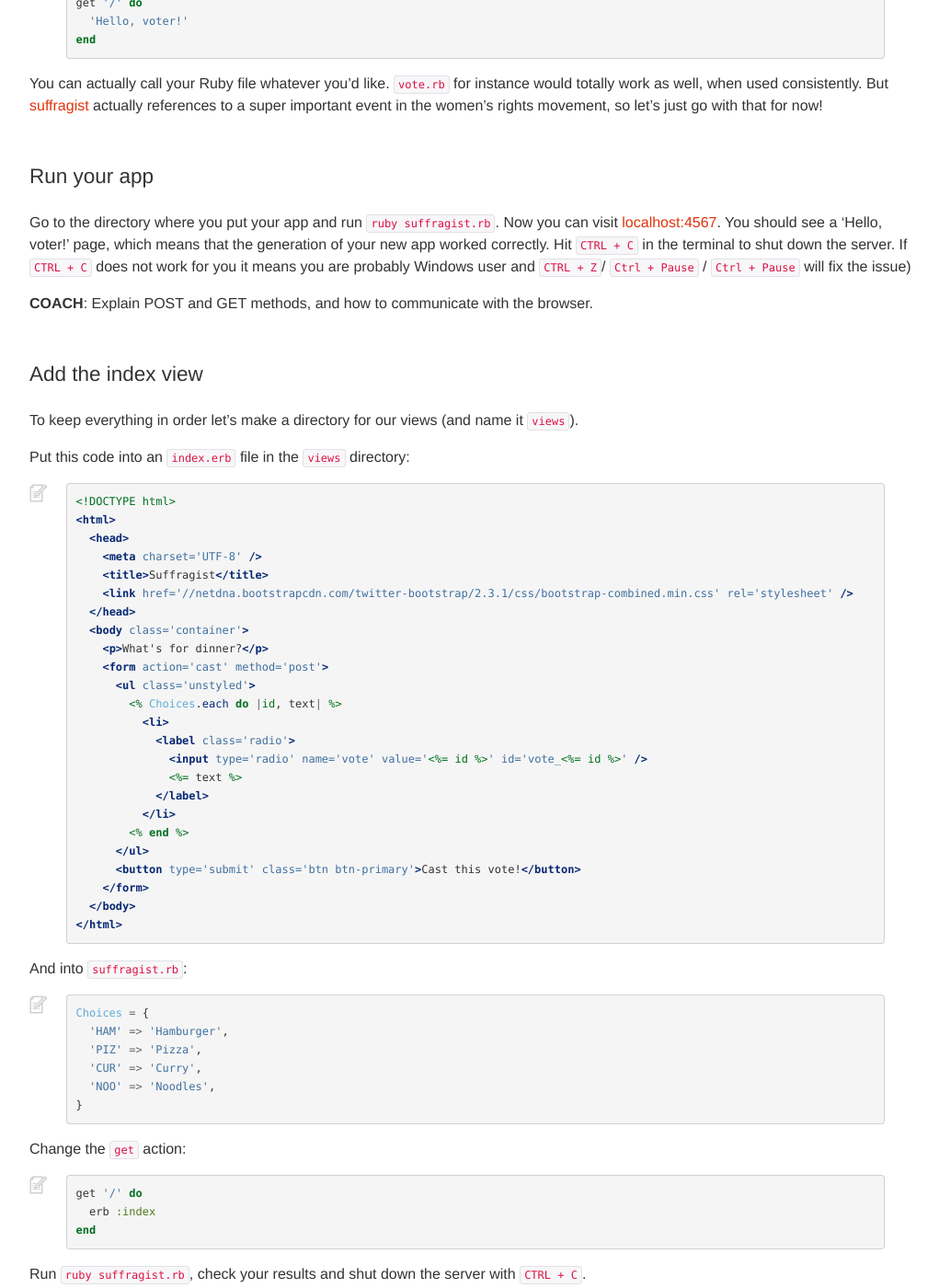
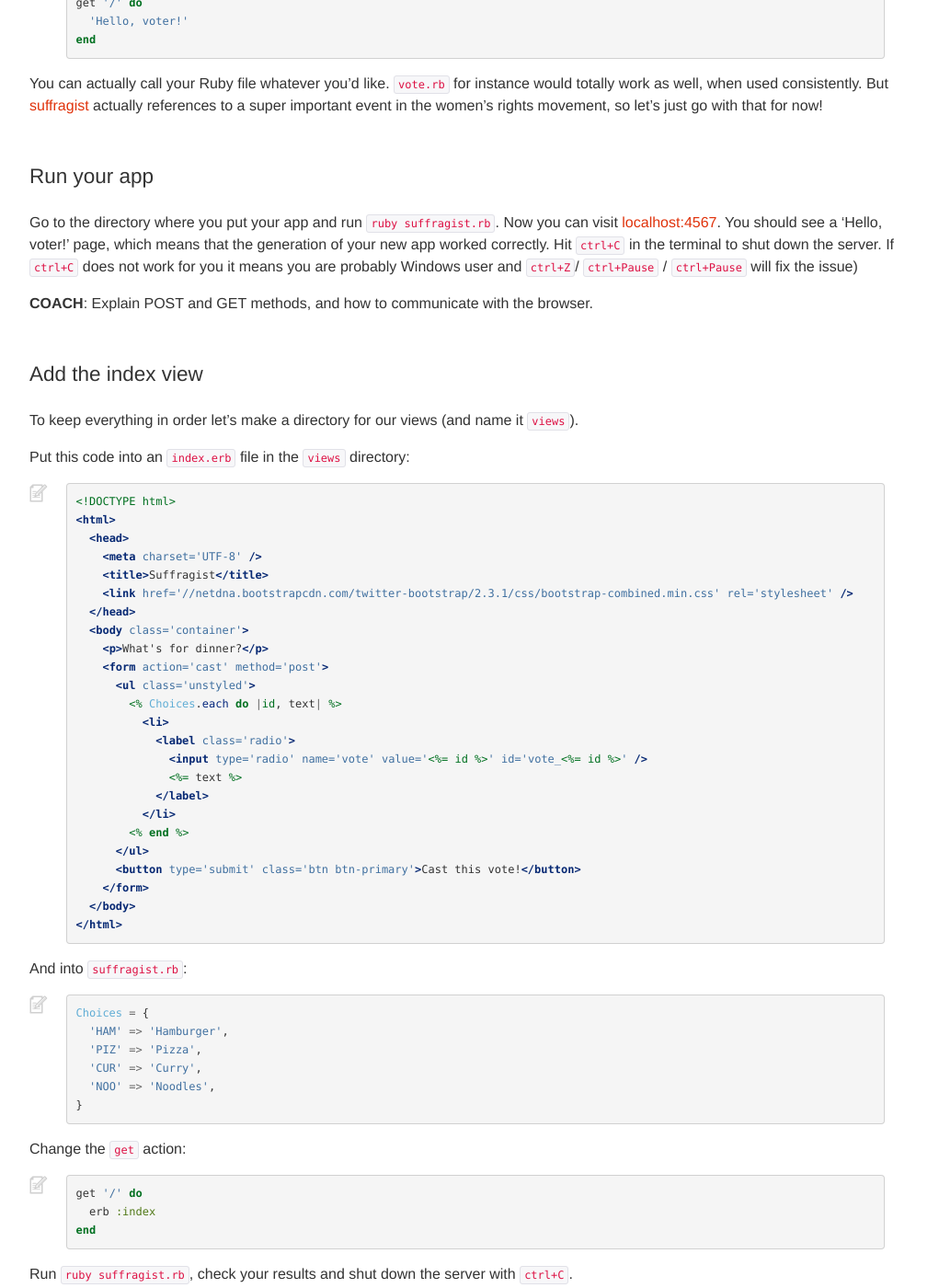
Before and after one commit to railsgirls/guides.railsgirls.com, a Jekyll site: the page built from _posts/2014-10-02-sinatra-app-tutorial.markdown, in a window 1280 px wide and 1400 px high, scrolled down 769 px. Shown: the whole window at 92% size, without its empty margins (53-1074 px from the left). Built offline with Jekyll 4.4.1, drawn with Linux system fonts in a browser that asks for light colours; nearby versions of some CDN libraries.

Commit message:
Change key shortcuts styling

```diff
--- a/_posts/2014-10-02-sinatra-app-tutorial.markdown
+++ b/_posts/2014-10-02-sinatra-app-tutorial.markdown
@@ -41,7 +41,7 @@ You can actually call your Ruby file whatever you'd like. `vote.rb` for instance
 Go to the directory where you put your app and run `ruby suffragist.rb`.
 Now you can visit <a href="localhost:4567" target="_blank">localhost:4567</a>. You should
 see a ‘Hello, voter!’ page, which means that the generation of your new
-app worked correctly. Hit `CTRL + C` in the terminal to shut down the server. If `CTRL + C` does not work for you it means you are probably Windows user and `CTRL + Z`/ `Ctrl + Pause` / `Ctrl + Pause` will fix the issue)
+app worked correctly. Hit `ctrl+C` in the terminal to shut down the server. If `ctrl+C` does not work for you it means you are probably Windows user and `ctrl+Z`/ `ctrl+Pause` / `ctrl+Pause` will fix the issue)
 
 __COACH__: Explain POST and GET methods, and how to communicate with the browser.
 
@@ -101,7 +101,7 @@ end
 {% endhighlight %}
 
 Run `ruby suffragist.rb`, check your
-results and shut down the server with `CTRL + C`.
+results and shut down the server with `ctrl+C`.
 
 __COACH__: Talk a little about HTML and erb. Explain
 templates. Explain what global constants are.
@@ -224,7 +224,7 @@ Create a new file in the `views` directory, called `results.erb`.
 {% endhighlight %}
 
 Run `ruby suffragist.rb`, check
-your results and shut down the server with `CTRL + C`.
+your results and shut down the server with `ctrl+C`.
 
 __COACH__: Explain HTML tables and how how the
 missing values from the hash default to zero.
```
